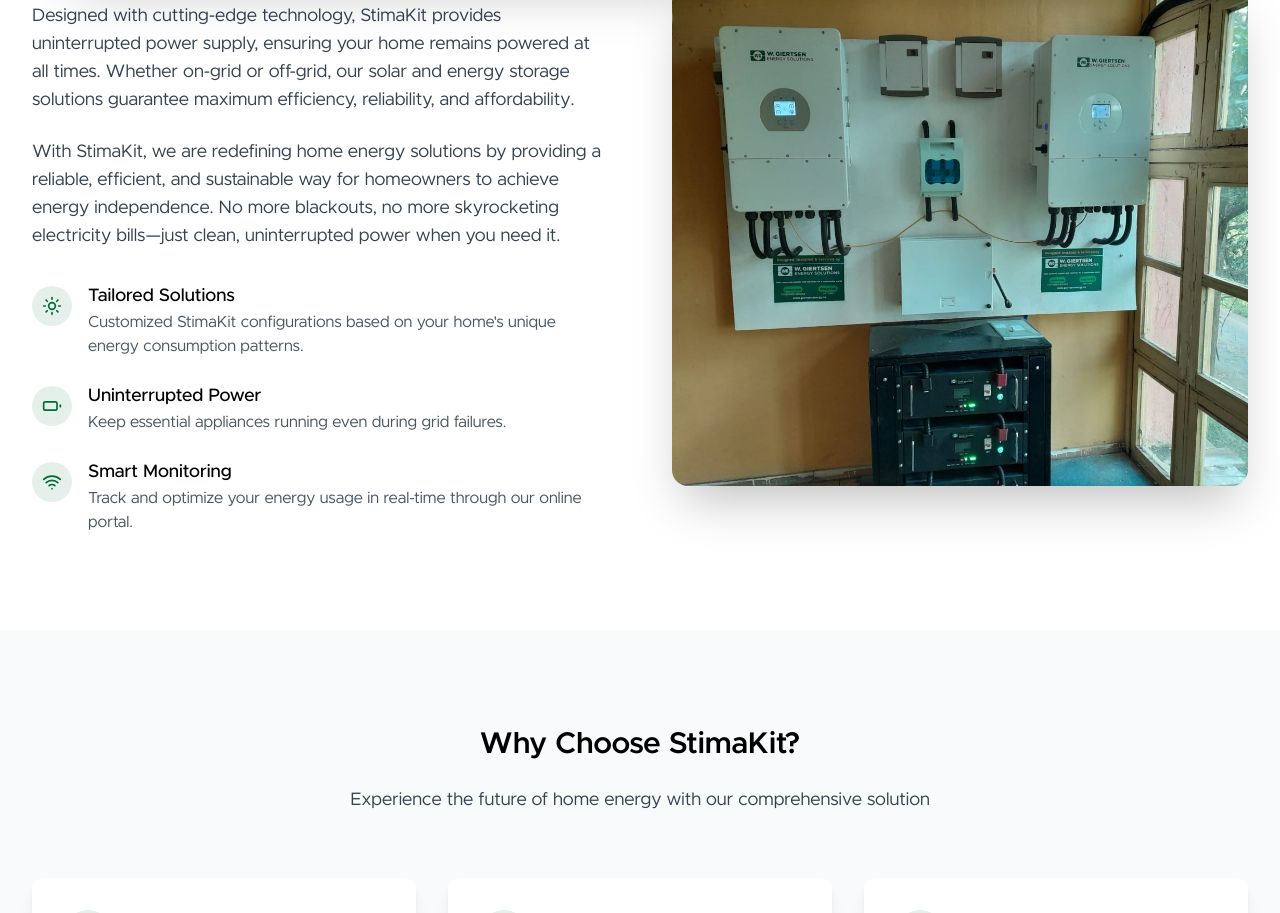
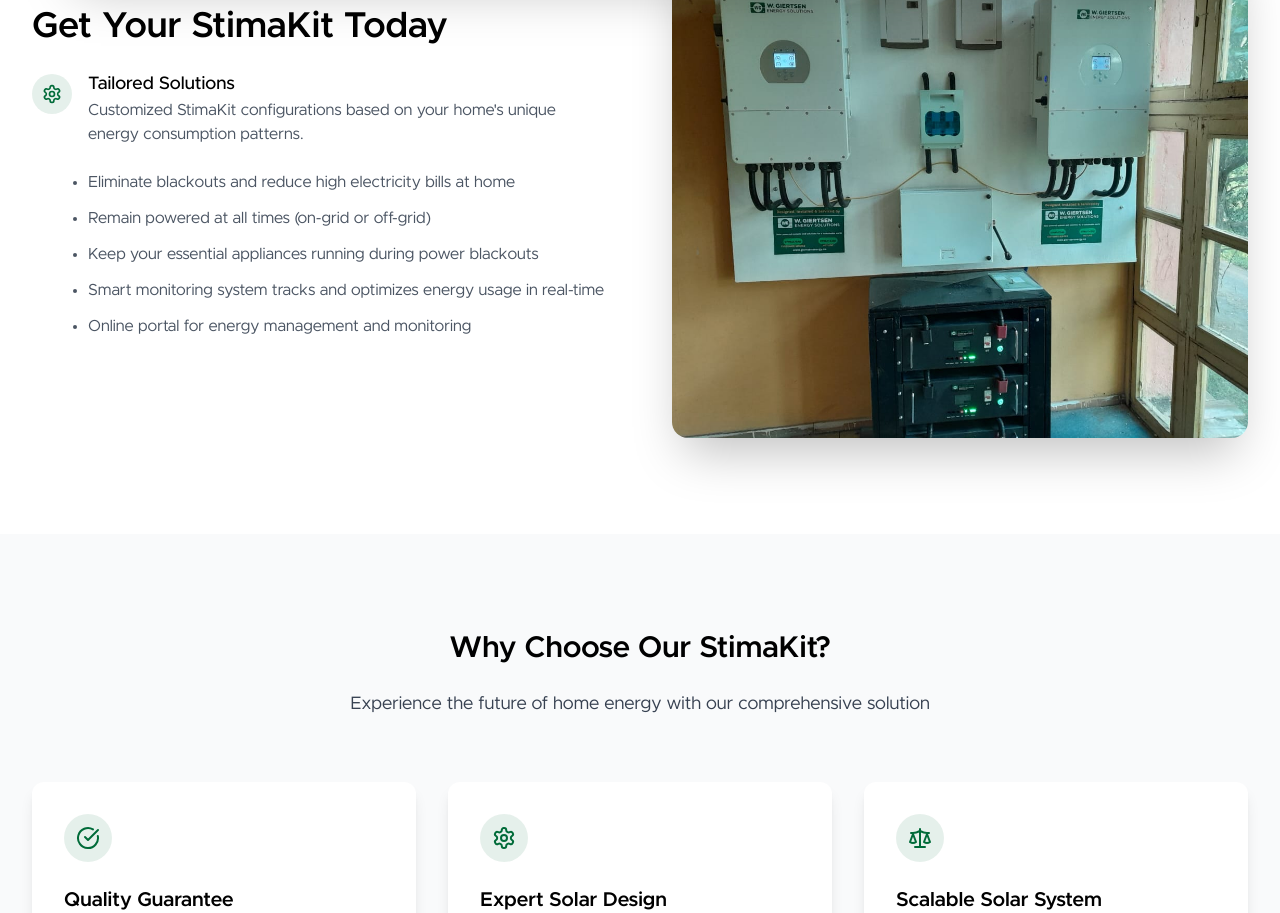
Before and after one commit to wenslauce/dolebsmedia, a Next.js app: page /solutions/residential-solutions in a window 1280 px wide. Shown: the part 800-1713 px from the top of the page. Built offline with nearby package versions, Linux system fonts and the light colour scheme.

Commit message:
Update 1.3

```diff
--- a/src/app/about-us/customer-references/page.tsx
+++ b/src/app/about-us/customer-references/page.tsx
@@ -124,7 +124,7 @@ const projects: ProjectCard[] = [
 ];
 
 const keyFeatures = [
-  "Solar panels customized to your home's unique energy needs",
+  "Solar panels customized to your unique energy needs",
   "Save up to 75% or more on electricity bills",
   "Panels built to last, ensuring reliability for decades",
   "Reduce your carbon footprint with sustainable energy"
--- a/src/app/solutions/commercial-solutions/page.tsx
+++ b/src/app/solutions/commercial-solutions/page.tsx
@@ -139,7 +139,7 @@ export default function CommercialSolutionsPage() {
               <div className="w-12 h-12 rounded-full bg-primary/10 flex items-center justify-center mb-6">
                 <Search className="h-6 w-6 text-primary" />
               </div>
-              <h3 className="text-xl font-semibold text-secondary mb-4">Energy Audit</h3>
+              <h3 className="text-xl font-semibold text-secondary mb-4">Energy Assessment</h3>
               <p className="text-gray-700 mb-4">
                 For businesses looking to reduce electricity bills while staying connected to the grid.
               </p>
@@ -174,7 +174,7 @@ export default function CommercialSolutionsPage() {
                 </li>
                 <li className="flex items-start gap-2">
                   <CheckCircle className="h-5 w-5 text-primary flex-shrink-0 mt-0.5" />
-                  <span className="text-gray-600">Supercapacitor integration</span>
+                  <span className="text-gray-600">Energy Storage integration</span>
                 </li>
                 <li className="flex items-start gap-2">
                   <CheckCircle className="h-5 w-5 text-primary flex-shrink-0 mt-0.5" />
@@ -189,7 +189,7 @@ export default function CommercialSolutionsPage() {
               </div>
               <h3 className="text-xl font-semibold text-secondary mb-4">Installation</h3>
               <p className="text-gray-700 mb-4">
-                For businesses operating in remote areas with no grid access.
+              Expert installation services for homes and businesses anywhere - from urban centers to remote off-grid locations
               </p>
               <ul className="space-y-3">
                 <li className="flex items-start gap-2">
--- a/src/app/solutions/residential-solutions/page.tsx
+++ b/src/app/solutions/residential-solutions/page.tsx
@@ -110,8 +110,8 @@ export default function ResidentialSolutionsPage() {
                   <Shield className="h-6 w-6 text-primary" />
                 </div>
                 <div>
-                  <h3 className="text-2xl font-bold text-secondary">5 Years</h3>
-                  <p className="text-gray-600">Warranty Coverage</p>
+                  <h3 className="text-2xl font-bold text-secondary">100%</h3>
+                  <p className="text-gray-600">Warranty Protection</p>
                 </div>
               </div>
             </div>
@@ -123,42 +123,25 @@ export default function ResidentialSolutionsPage() {
           <div className="grid grid-cols-1 lg:grid-cols-2 gap-16 items-center">
             <div>
               <h2 className="text-3xl md:text-4xl font-semibold text-secondary mb-6">
-                Introducing StimaKit
+                Get Your StimaKit Today
               </h2>
-              <p className="text-gray-700 text-lg mb-6">
-                Designed with cutting-edge technology, StimaKit provides uninterrupted power supply, ensuring your home remains powered at all times. Whether on-grid or off-grid, our solar and energy storage solutions guarantee maximum efficiency, reliability, and affordability.
-              </p>
-              <p className="text-gray-700 text-lg mb-8">
-                With StimaKit, we are redefining home energy solutions by providing a reliable, efficient, and sustainable way for homeowners to achieve energy independence. No more blackouts, no more skyrocketing electricity bills—just clean, uninterrupted power when you need it.
-              </p>
-              <div className="space-y-6">
+              <div className="space-y-6 mb-8">
                 <div className="flex items-start gap-4">
                   <div className="w-10 h-10 rounded-full bg-primary/10 flex-shrink-0 flex items-center justify-center mt-1">
-                    <Sun className="h-5 w-5 text-primary" />
+                    <Settings className="h-5 w-5 text-primary" />
                   </div>
                   <div>
                     <h3 className="text-lg font-medium text-secondary">Tailored Solutions</h3>
                     <p className="text-gray-600">Customized StimaKit configurations based on your home's unique energy consumption patterns.</p>
                   </div>
                 </div>
-                <div className="flex items-start gap-4">
-                  <div className="w-10 h-10 rounded-full bg-primary/10 flex-shrink-0 flex items-center justify-center mt-1">
-                    <Battery className="h-5 w-5 text-primary" />
-                  </div>
-                  <div>
-                    <h3 className="text-lg font-medium text-secondary">Uninterrupted Power</h3>
-                    <p className="text-gray-600">Keep essential appliances running even during grid failures.</p>
-                  </div>
-                </div>
-                <div className="flex items-start gap-4">
-                  <div className="w-10 h-10 rounded-full bg-primary/10 flex-shrink-0 flex items-center justify-center mt-1">
-                    <Wifi className="h-5 w-5 text-primary" />
-                  </div>
-                  <div>
-                    <h3 className="text-lg font-medium text-secondary">Smart Monitoring</h3>
-                    <p className="text-gray-600">Track and optimize your energy usage in real-time through our online portal.</p>
-                  </div>
-                </div>
+                <ul className="ml-14 space-y-3 list-disc text-gray-600">
+                  <li>Eliminate blackouts and reduce high electricity bills at home</li>
+                  <li>Remain powered at all times (on-grid or off-grid)</li>
+                  <li>Keep your essential appliances running during power blackouts</li>
+                  <li>Smart monitoring system tracks and optimizes energy usage in real-time</li>
+                  <li>Online portal for energy management and monitoring</li>
+                </ul>
               </div>
             </div>
             <div className="relative h-[500px] rounded-2xl overflow-hidden shadow-2xl">
@@ -177,7 +160,7 @@ export default function ResidentialSolutionsPage() {
           <div className="container-custom">
             <div className="max-w-3xl mx-auto text-center mb-16">
               <h2 className="text-3xl font-semibold text-secondary mb-6">
-                Why Choose StimaKit?
+                Why Choose Our StimaKit?
               </h2>
               <p className="text-gray-700 text-lg">
                 Experience the future of home energy with our comprehensive solution
@@ -186,21 +169,21 @@ export default function ResidentialSolutionsPage() {
             <div className="grid grid-cols-1 md:grid-cols-2 lg:grid-cols-3 gap-8">
               <div className="bg-white p-8 rounded-xl shadow-lg">
                 <div className="w-12 h-12 rounded-full bg-primary/10 flex items-center justify-center mb-6">
-                  <Battery className="h-6 w-6 text-primary" />
+                  <CheckCircle className="h-6 w-6 text-primary" />
                 </div>
-                <h3 className="text-xl font-semibold text-secondary mb-4">Energy Security</h3>
+                <h3 className="text-xl font-semibold text-secondary mb-4">Quality Guarantee</h3>
                 <p className="text-gray-700">
-                  Your home stays powered even during grid failures, ensuring essential appliances like lighting, refrigeration, and internet remain operational.
+                  Your solar system will contain top-quality equipment and top-tier workmanship by licensed solar technicians.
                 </p>
               </div>
 
               <div className="bg-white p-8 rounded-xl shadow-lg">
                 <div className="w-12 h-12 rounded-full bg-primary/10 flex items-center justify-center mb-6">
-                  <Zap className="h-6 w-6 text-primary" />
+                  <Settings className="h-6 w-6 text-primary" />
                 </div>
-                <h3 className="text-xl font-semibold text-secondary mb-4">Cost Savings</h3>
+                <h3 className="text-xl font-semibold text-secondary mb-4">Expert Solar Design</h3>
                 <p className="text-gray-700">
-                  Reduce your electricity bills by up to 75% by utilizing solar energy and smart power management, protecting you from rising electricity prices.
+                  Get the best optimized design for your needs to ensure that your needs are properly catered for.
                 </p>
               </div>
 
@@ -208,7 +191,7 @@ export default function ResidentialSolutionsPage() {
                 <div className="w-12 h-12 rounded-full bg-primary/10 flex items-center justify-center mb-6">
                   <Scale className="h-6 w-6 text-primary" />
                 </div>
-                <h3 className="text-xl font-semibold text-secondary mb-4">Scalable Solution</h3>
+                <h3 className="text-xl font-semibold text-secondary mb-4">Scalable Solar System</h3>
                 <p className="text-gray-700">
                   Start with what you need and easily expand your system as your energy requirements grow over time.
                 </p>
```
